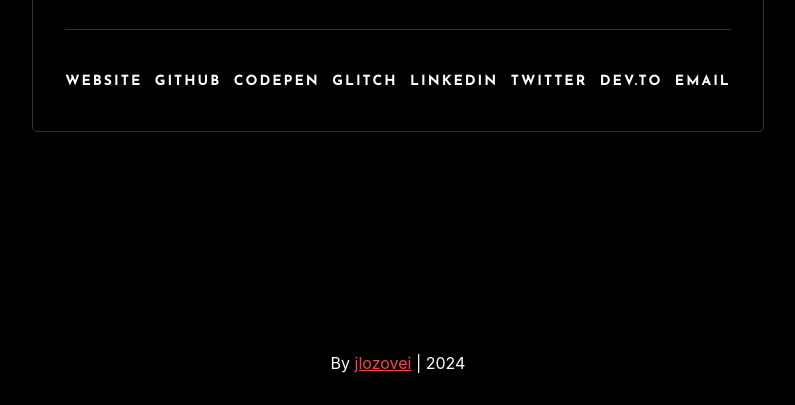
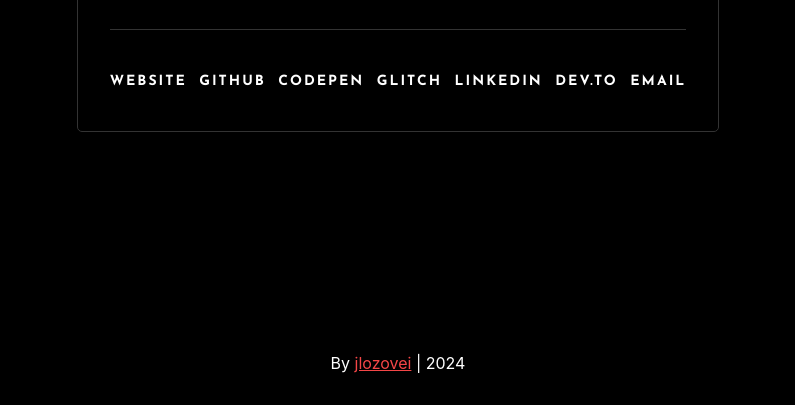
Before and after one commit to jlozovei/jlozovei.github.io, a website: page src/index.html in a window 1280 px wide. Shown: the part 395-800 px from the top of the page, without its empty margins (242-1037 px from the left). Drawn offline with Linux system fonts and the light colour scheme.

Commit message:
feat: remove twitter link (#12)

```diff
--- a/src/index.html
+++ b/src/index.html
@@ -68,9 +68,6 @@
                 <a href="https://linkedin.com/in/jlozovei" target="_blank" rel="noopener noreferrer">LinkedIn</a>
               </li>
               <li>
-                <a href="https://twitter.com/juliolozovei" target="_blank" rel="noopener noreferrer">Twitter</a>
-              </li>
-              <li>
                 <a href="https://dev.to/jlozovei" target="_blank" rel="noopener noreferrer">dev.to</a>
               </li>
               <li>
```
